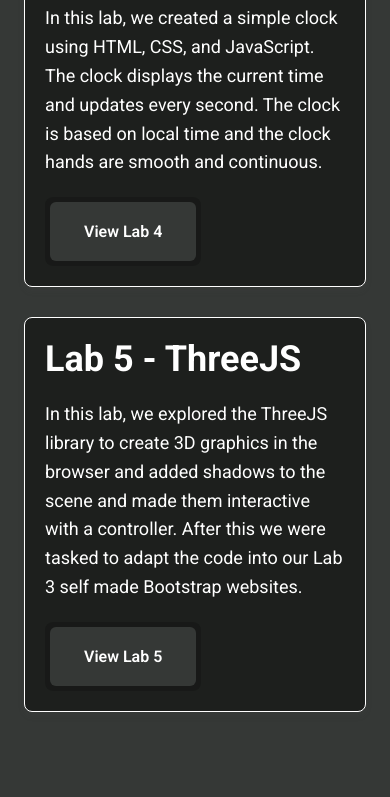
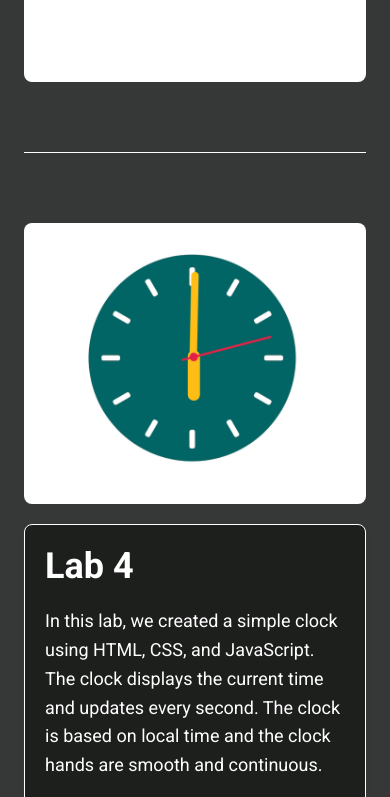
Before and after one commit to shanewansell/Personal-Website, a plain HTML site: page coursework.html in a window 390 px wide. Shown: the part 665-1462 px from the top of the page. Before the commit the page ends 1441 px from the top, so only its background shows below. Drawn offline with Linux system fonts and the light colour scheme.

Commit message:
Added images to coursework page, extended box sizes and fitted to work with mobile. Added AI Use acknowledgement txt file and added comments for general sections of css.

```diff
--- a/coursework.html
+++ b/coursework.html
@@ -31,15 +31,28 @@
     </div>
   </header>
   <main class="coursework">
+    <div class="coursework-item">
       <section class="box">
         <h2>Lab 3</h2>
         <p>In this lab, we were tasked with creating a website using Bootstrap. We focused on the responsiveness of the layout and the use of CSS Grid and Flexbox.
           After we had done this task, we were responsible for editing an existing Boostrap template to test our knowledge of Bootstrap.
         </p>
         <div class="coursework-links">
-        <button><a href="coursework/Lab 3/challenge/startbootstrap-freelancer-gh-pages/index.html" target="_blank">View Lab 3</a></button>
           <button><a href="coursework/Lab 3/P1/index.html" target="_blank">View Lab 3 P1</a></button>
+          <button><a href="coursework/Lab 3/challenge/startbootstrap-freelancer-gh-pages/index.html" target="_blank">View Lab 3 P2</a></button>
+        </div>
       </section>
+      <div class="coursework-image">
+        <img src="images/Lab 3.png" alt="Lab 3 P1 Website Screenshot">
+      </div>
+    </div>
+
+    <div class="horizontal-line"></div>
+
+    <div class="coursework-item">
+      <div class="coursework-image">
+        <img src="images/Lab 4.png" alt="Lab 4 Website Screenshot">
+      </div>
       <section class="box">
         <h2>Lab 4</h2>
         <p>In this lab, we created a simple clock using HTML, CSS, and JavaScript. The clock displays the current time and updates every second.
@@ -49,6 +62,11 @@
           <button><a href="coursework/Lab 4/myClock.html" target="_blank">View Lab 4</a></button>
         </div>
       </section>
+    </div>
+
+    <div class="horizontal-line"></div>
+
+    <div class="coursework-item">
       <section class="box">
         <h2>Lab 5 - ThreeJS</h2>
         <p>In this lab, we explored the ThreeJS library to create 3D graphics in the browser and added shadows to the scene and made them interactive with a controller.
@@ -58,6 +76,10 @@
           <button><a href="coursework/Lab 5/index.html" target="_blank">View Lab 5</a></button>
         </div>
       </section>
+      <div class="coursework-image">
+        <img src="images/Lab 5.png" alt="Lab 5 Website Screenshot">
+      </div>
+    </div>
   </main>
   <script src="app.js" defer></script>
 </body>
--- a/styles/clock.css
+++ b/styles/clock.css
@@ -1,6 +1,6 @@
 @import url('https://fonts.googleapis.com/css2?family=Roboto:ital,wght@0,100..900;1,100..900&display=swap');
 
-/* Clock Layout */
+/* Clock CSS */
 .clock-project {
   display: flex;
   align-items: center;
@@ -61,32 +61,6 @@
   font-size: clamp(2.5rem, 6vw, 5rem);
 }
 
-/* Box CSS */
-.box {
-  flex: 1 1 0;
-  min-width: 0;
-  max-width: 800px;
-  width: auto;
-  padding: 20px;
-  background-color: #1d1f1d;
-  border-radius: 8px;
-  box-shadow: 0 4px 6px #4b4a4a1a;
-  border: 1px solid #ffffff;
-}
-
-.box h2 {
-  font-size: 36px;
-  margin-bottom: 20px;
-  font-weight: 700;
-  font-family: "Roboto", sans-serif;
-}
-
-.box p {
-  font-size: 18px;
-  line-height: 1.6;
-  font-family: "Roboto", sans-serif;
-}
-
 .clock-modes {
   display: inline-flex;
   gap: 8px;
@@ -118,6 +92,33 @@
   cursor: default;
 }
 
+/* Box CSS */
+.box {
+  flex: 1 1 0;
+  min-width: 0;
+  max-width: 800px;
+  width: auto;
+  padding: 20px;
+  background-color: #1d1f1d;
+  border-radius: 8px;
+  box-shadow: 0 4px 6px #4b4a4a1a;
+  border: 1px solid #ffffff;
+}
+
+.box h2 {
+  font-size: 36px;
+  margin-bottom: 20px;
+  font-weight: 700;
+  font-family: "Roboto", sans-serif;
+}
+
+.box p {
+  font-size: 18px;
+  line-height: 1.6;
+  font-family: "Roboto", sans-serif;
+}
+
+/* Media Queries */
 @media (max-width: 900px) {
   .clock-project {
     flex-direction: column;
@@ -132,7 +133,6 @@
 
   .box {
     flex: none;
-    width: 100%;
   }
 }
 
--- a/styles/coursework.css
+++ b/styles/coursework.css
@@ -1,19 +1,10 @@
-.coursework {
-  display: flex;
-  flex-direction: column;
-  align-items: center;
-  gap: 30px;
-  width: min(820px, calc(100% - 48px));
-  margin: 64px auto;
-}
-
 /* Box CSS */
 .box {
   display: flex;
   flex-direction: column;
   min-width: 0;
-  max-width: 800px;
-  width: auto;
+  flex: 3 1 0;
+  box-sizing: border-box;
   min-height: 0;
   max-height: 100%;
   height: auto;
@@ -35,6 +26,16 @@
   font-size: 18px;
   line-height: 1.6;
   font-family: "Roboto", sans-serif;
+}
+
+/* Coursework CSS*/
+.coursework {
+  display: flex;
+  flex-direction: column;
+  align-items: center;
+  gap: 30px;
+  width: min(1200px, calc(100% - 48px));
+  margin: 64px auto;
 }
 
 .coursework-links {
@@ -68,3 +69,48 @@
   background: #202322;
   transition: background-color 0.2s ease, opacity 0.2s ease;
 }
+
+.coursework-item {
+  display: flex;
+  flex-direction: row;
+  align-items: center;
+  gap: 20px;
+  width: 100%;
+}
+
+.coursework-image {
+  flex: 2 1 0;
+  min-width: 0;
+}
+
+.coursework-item img {
+  display: block;
+  width: 100%;
+  max-width: 100%;
+  height: auto;
+  border-radius: 8px;
+  object-fit: cover;
+}
+
+/* Horizontal Line */
+.horizontal-line {
+  width: 100%;
+  height: 1px;
+  background-color: #ffffff;
+  margin: 40px 0;
+}
+
+/* Media Queries */
+@media (max-width: 900px) {
+  .coursework-item {
+    flex-direction: column;
+  }
+
+  .coursework-image {
+    flex: none;
+  }
+
+  .box {
+    flex: none;
+  }
+}
--- a/styles/styles.css
+++ b/styles/styles.css
@@ -68,6 +68,7 @@ ul li:hover {
   transition: 0.3s;
 }
 
+/* Mobile CSS */
 #hamburger-icon {
   margin: auto 0;
   display: none;
@@ -113,6 +114,7 @@ ul li:hover {
   border-radius: 0 0 8px 8px;
 }
 
+/* Media Queries */
 @media only screen and (max-width: 600px) {
   header nav {
     display: none;
--- a/styles/videos.css
+++ b/styles/videos.css
@@ -1,3 +1,4 @@
+/* Videos CSS */
 .videos-container {
   display: flex;
   justify-content: center;
```
Also changed, not shown: AI Use.txt (added), images/Lab 5.png (added). Lines whose indentation alone changed are shown as unchanged.
